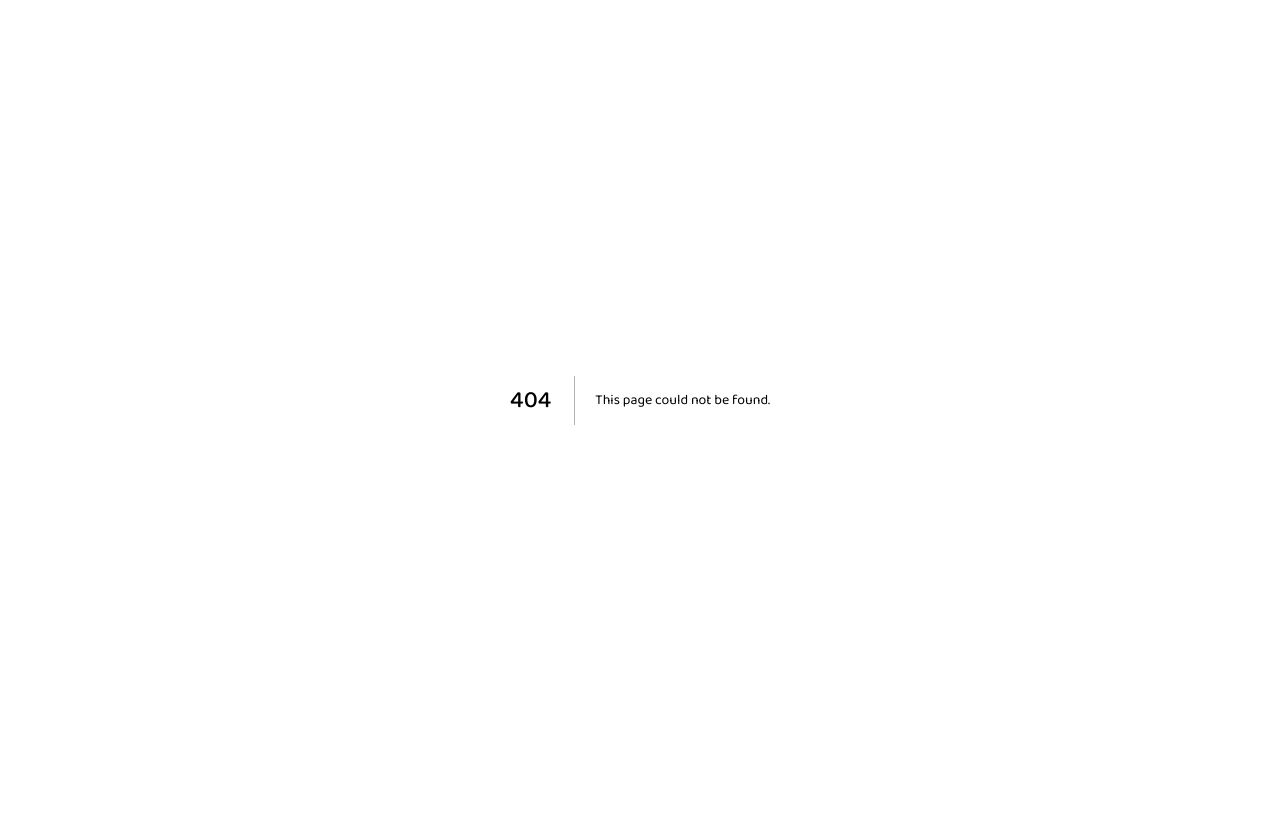
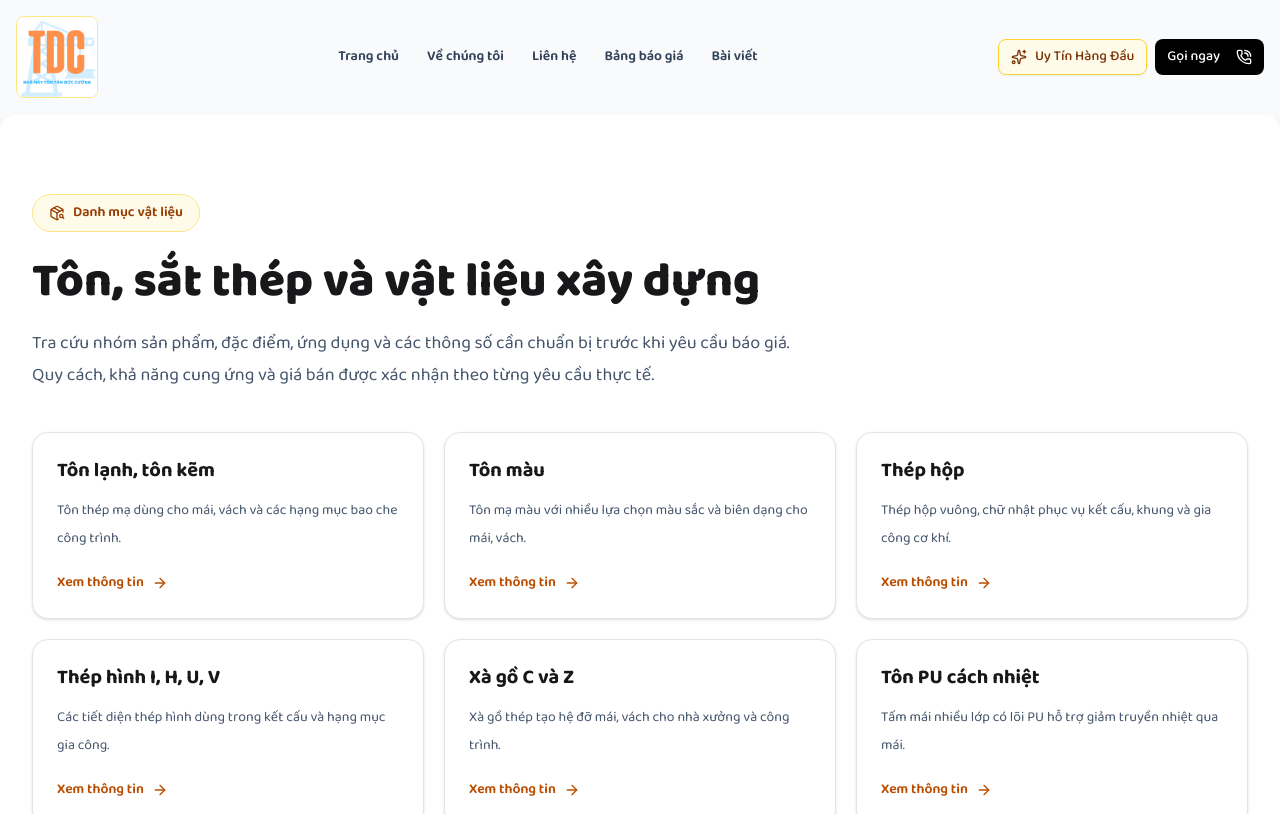
Before and after one commit to tongducduy309/tamduccuong, a Next.js app: page /san-pham in a window 1280 px wide. Before the commit this address had no page. Shown: the top 814 px of the page. Built offline with nearby package versions, Linux system fonts and the light colour scheme; a web font is replaced by a local one.

Commit message:
feat(seo): add product category landing page

```diff
--- /dev/null
+++ b/app/san-pham/page.tsx
@@ -0,0 +1,73 @@
+import type { Metadata } from "next";
+import Link from "next/link";
+import Layout from "@/lib/layouts/(layout)/layout";
+import { products } from "@/lib/products";
+import { ArrowRight, PackageSearch } from "lucide-react";
+
+export const metadata: Metadata = {
+  title: "Danh mục tôn, sắt thép và vật liệu xây dựng",
+  description: "Danh mục tôn lạnh, tôn màu, tôn PU, thép hộp, thép hình, xà gồ C/Z, panel, Alu, tấm Poly và phụ kiện tại Tâm Đức Cường.",
+  alternates: { canonical: "https://tamduccuong.vercel.app/san-pham" },
+  openGraph: {
+    type: "website",
+    url: "https://tamduccuong.vercel.app/san-pham",
+    title: "Danh mục sản phẩm | Tâm Đức Cường",
+    description: "Tìm hiểu các nhóm tôn, sắt thép, xà gồ và vật liệu xây dựng do Tâm Đức Cường cung cấp.",
+    images: [{ url: "/og.png", width: 1200, height: 630, alt: "Danh mục vật liệu xây dựng Tâm Đức Cường" }],
+  },
+};
+
+export default function ProductsPage() {
+  const schema = {
+    "@context": "https://schema.org",
+    "@type": "CollectionPage",
+    name: "Danh mục sản phẩm Tâm Đức Cường",
+    url: "https://tamduccuong.vercel.app/san-pham",
+    mainEntity: {
+      "@type": "ItemList",
+      itemListElement: products.map((product, index) => ({
+        "@type": "ListItem",
+        position: index + 1,
+        name: product.name,
+        url: `https://tamduccuong.vercel.app/san-pham/${product.slug}`,
+      })),
+    },
+  };
+
+  return (
+    <Layout>
+      <script type="application/ld+json" dangerouslySetInnerHTML={{ __html: JSON.stringify(schema).replace(/</g, "\\u003c") }} />
+      <main className="container mx-auto max-w-7xl px-4 py-12 md:py-16">
+        <div className="max-w-3xl">
+          <div className="inline-flex items-center gap-2 rounded-full border border-amber-200 bg-amber-50 px-4 py-2 text-sm font-semibold text-amber-800">
+            <PackageSearch className="h-4 w-4" /> Danh mục vật liệu
+          </div>
+          <h1 className="mt-5 text-3xl font-extrabold leading-tight text-zinc-900 md:text-5xl">
+            Tôn, sắt thép và vật liệu xây dựng
+          </h1>
+          <p className="mt-4 text-base leading-8 text-slate-600 md:text-lg">
+            Tra cứu nhóm sản phẩm, đặc điểm, ứng dụng và các thông số cần chuẩn bị trước khi yêu cầu báo giá.
+            Quy cách, khả năng cung ứng và giá bán được xác nhận theo từng yêu cầu thực tế.
+          </p>
+        </div>
+
+        <div className="mt-10 grid gap-5 sm:grid-cols-2 lg:grid-cols-3">
+          {products.map((product) => (
+            <Link key={product.slug} href={`/san-pham/${product.slug}`} className="group rounded-2xl border bg-white p-6 shadow-sm transition hover:-translate-y-1 hover:border-amber-300 hover:shadow-lg">
+              <h2 className="text-xl font-bold text-zinc-900 group-hover:text-amber-700">{product.name}</h2>
+              <p className="mt-3 text-sm leading-7 text-slate-600">{product.shortDescription}</p>
+              <span className="mt-5 inline-flex items-center text-sm font-semibold text-amber-700">
+                Xem thông tin <ArrowRight className="ml-2 h-4 w-4" />
+              </span>
+            </Link>
+          ))}
+        </div>
+        <div className="mt-12 rounded-2xl bg-zinc-900 p-7 text-white md:p-9">
+          <h2 className="text-2xl font-bold">Cần tư vấn quy cách hoặc báo giá?</h2>
+          <p className="mt-2 max-w-2xl text-sm leading-7 text-white/75">Gửi loại vật liệu, kích thước, số lượng và địa điểm giao hàng để Tâm Đức Cường kiểm tra khả năng cung ứng và phản hồi.</p>
+          <Link href="/quotation" className="mt-5 inline-flex rounded-xl bg-white px-5 py-3 font-semibold text-zinc-900 hover:bg-amber-100">Yêu cầu báo giá</Link>
+        </div>
+      </main>
+    </Layout>
+  );
+}
```
